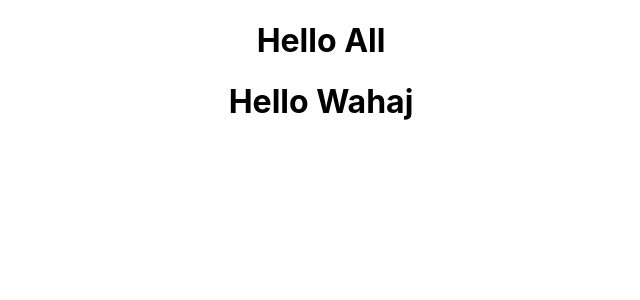
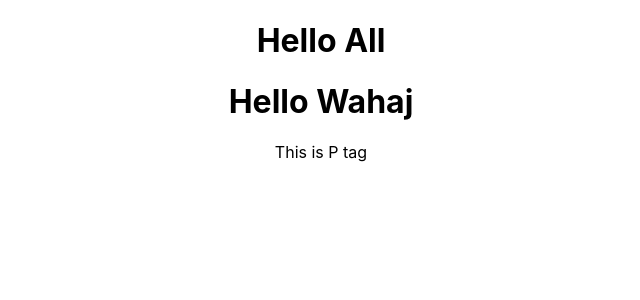
Before and after one commit to shoebkhan111/GitHub-Practice, a React (Create React App) app in the folder github-practice/: page / in a window 1280 px wide. Shown: the top 300 px of the page, without its empty margins (319-959 px from the left). Built offline with nearby package versions, Linux system fonts and the light colour scheme.

Commit message:
Wahaj added P Tag

```diff
--- a/github-practice/src/Components/WAHAJ/Wahaj.jsx
+++ b/github-practice/src/Components/WAHAJ/Wahaj.jsx
@@ -4,6 +4,7 @@ const Wahaj = () => {
     return (
         <div>
             <h1>Hello Wahaj</h1>
+            <p>This is P tag</p>
         </div>
     );
 };
```
